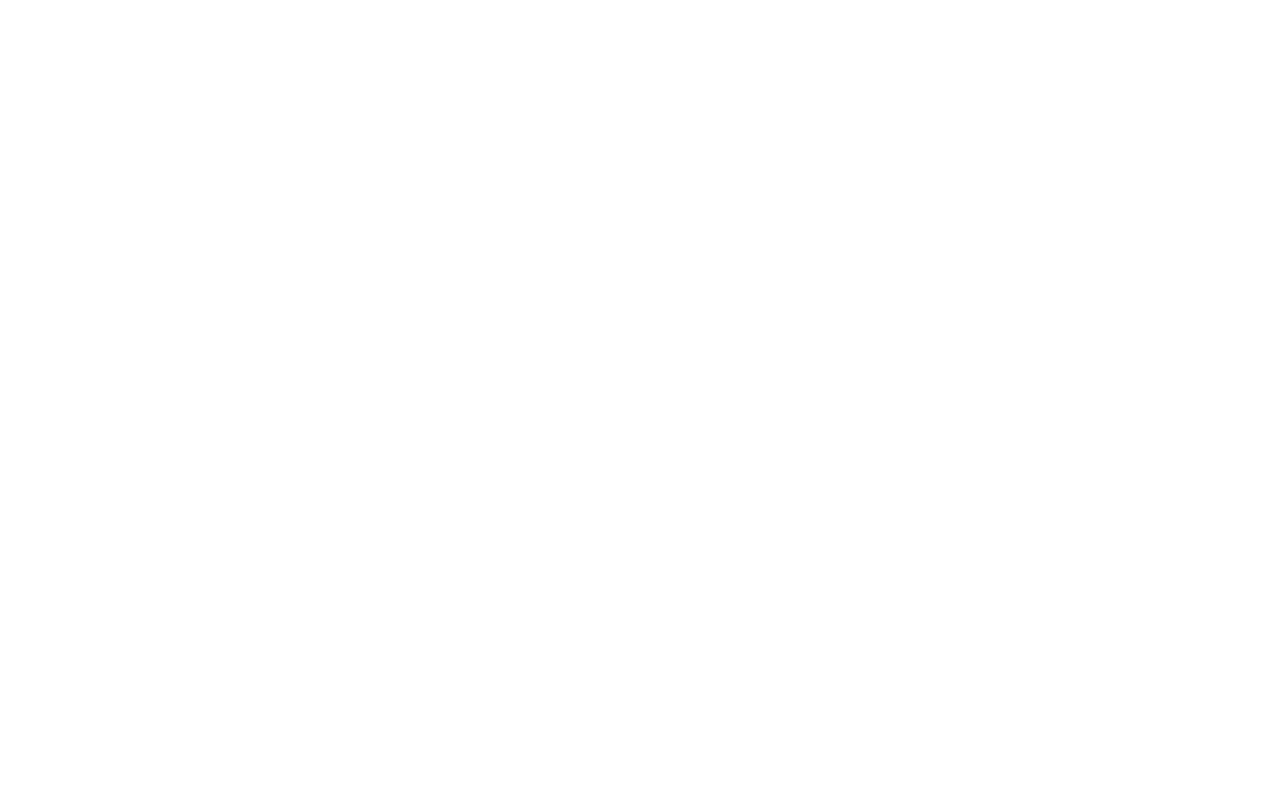
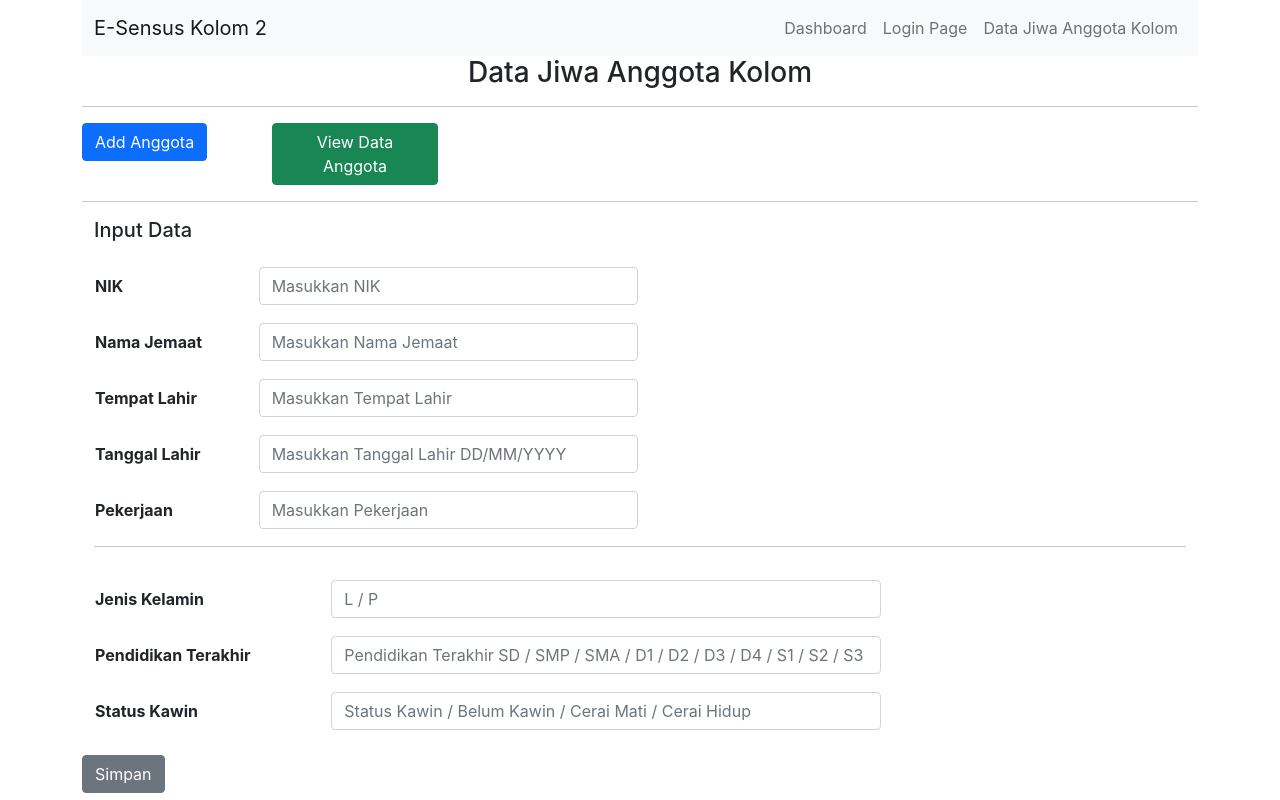
Before and after one commit to aldiock/ProjectFinal_BackEnd, a React (Create React App) app: page /adddataanggota in a window 1280 px wide. Built offline with nearby package versions, Linux system fonts and the light colour scheme.

Commit message:
Update Integrasi &  Push Data to Firebase

```diff
--- a/package.json
+++ b/package.json
@@ -6,6 +6,8 @@
     "@testing-library/jest-dom": "^5.12.0",
     "@testing-library/react": "^11.2.6",
     "@testing-library/user-event": "^12.8.3",
+    "firebase": "^8.5.0",
+    "history": "^5.0.0",
     "react": "^17.0.2",
     "react-dom": "^17.0.2",
     "react-router-dom": "^5.2.0",
--- a/src/App.js
+++ b/src/App.js
@@ -1,5 +1,5 @@
 import React from "react";
-import Routes from "./Routes";
+import Routes from "./Config/Routes";
 
 const App = () => {
   return <Routes />
--- a/src/Routes/index.js
+++ b/src/Config/Routes/index.js
@@ -1,8 +1,9 @@
 import React from "react";
 import { BrowserRouter as Router, Switch, Route } from "react-router-dom";
-import Login from "../components/pages/Login";
-import Dashboard from "../components/pages/Dashboard";
-import DataJiwaAnggotaKolom from "../components/pages/DataJiwaAnggotaKolom";
+import Login from "../../components/pages/Login";
+import Dashboard from "../../components/pages/Dashboard";
+import DataJiwaAnggotaKolom from "../../components/pages/DataJiwaAnggotaKolom";
+import AddDataAnggota from "../../components/pages/AddDataAnggota";
 
 const Routes = () => {
   return (
@@ -17,6 +18,9 @@ const Routes = () => {
         <Route exact path="/datajiwaanggotakolom">
           <DataJiwaAnggotaKolom />
         </Route>
+        <Route exact path="/adddataanggota">
+          <AddDataAnggota/>
+        </Route>
       </Switch>
     </Router>
   );
--- /dev/null
+++ b/src/Config/firebase/index.js
@@ -0,0 +1,16 @@
+import firebase from 'firebase';
+
+const firebaseConfig = {
+    apiKey: "AIzaSyC3LgXf7loNzVUIP2m1DWqm7By_M1BxeFI",
+    authDomain: "backend-1bb38.firebaseapp.com",
+    databaseURL: "https://backend-1bb38-default-rtdb.firebaseio.com",
+    projectId: "backend-1bb38",
+    storageBucket: "backend-1bb38.appspot.com",
+    messagingSenderId: "51792118256",
+    appId: "1:51792118256:web:a7da0eb4135a9614861d35"
+  };
+
+  // Initialize Firebase
+  firebase.initializeApp(firebaseConfig);
+
+  export default firebase;
--- a/src/components/molecules/PanelButton/index.js
+++ b/src/components/molecules/PanelButton/index.js
@@ -1,5 +1,4 @@
 import React from "react";
-import CustomButton from "../../atom/Button";
 
 const PanelButton = () => {
   return (
@@ -7,19 +6,26 @@ const PanelButton = () => {
       <div className="panel-body">
         <div className="row">
           <div className="col-md-2">
-            <CustomButton labelButton="Add Data" className="btn btn-primary" />
+            <a
+              href="/adddataanggota"
+              class="btn btn-primary "
+              tabindex="-1"
+              role="button"
+              aria-disabled="true"
+            >
+              Add Anggota
+            </a>
           </div>
           <div className="col-md-2">
-            <CustomButton labelButton="View Data" className="btn btn-primary" />
-          </div>
-          <div className="col-md-2">
-            <CustomButton labelButton="Edit Data" className="btn btn-success" />
-          </div>
-          <div className="col-md-2">
-            <CustomButton
-              labelButton="Delete Data"
-              className="btn btn-danger"
-            />
+            <a
+              href="/datajiwaanggotakolom"
+              class="btn btn-success "
+              tabindex="-1"
+              role="button"
+              aria-disabled="true"
+            >
+              View Data Anggota
+            </a>
           </div>
         </div>
         <hr />
--- a/src/components/pages/AddDataAnggota/index.js
+++ b/src/components/pages/AddDataAnggota/index.js
@@ -0,0 +1,172 @@
+import React, { useState, useEffect } from "react";
+import { default as InputText } from "../../atom/InputText";
+import NavBar from "../../molecules/NavigationBar";
+import PanelButton from "../../molecules/PanelButton";
+import CustomButton from "../../atom/Button";
+import firebase from "../../../Config/firebase";
+
+const AddDataAnggota = () => {
+  const [nik, setNIK] = useState("");
+  const [namaJemaat, setNamaJemaat] = useState("");
+  const [tempatLahir, setTempatLahir] = useState("");
+  const [tanggalLahir, setTanggalLahir] = useState("");
+  const [pekerjaan, setPekerjaan] = useState("");
+  const [jenisKelamin, setJenisKelamin] = useState("");
+  const [pendidikan, setPendidikan] = useState("");
+  const [statusKawin, setStatusKawin] = useState("");
+  const [anggota, setAnggota] = useState([]);
+
+  const handleSubmit = () => {
+    const data = {
+      nik: nik,
+      namaJemaat: namaJemaat,
+      tempatLahir: tempatLahir,
+      tanggalLahir: tanggalLahir,
+      pekerjaan: pekerjaan,
+      jenisKelamin: jenisKelamin,
+      pendidikan: pendidikan,
+      statusKawin: statusKawin,
+    };
+
+    firebase.database().ref("anggota").push(data);
+  };
+
+  //   useEffect(() => {
+  //     firebase
+  //       .database()
+  //       .ref("anggota")
+  //       .on("value", (res) => {
+  //         if (res.val()) {
+  //           //Ubah data jadi Array
+  //           const rawData = res.val();
+  //           const anggotaArr = [];
+  //           Object.keys(rawData).map((item) => {
+  //             anggotaArr.push({
+  //               id: item,
+  //               ...rawData[item],
+  //             });
+  //           });
+  //           setAnggota(anggotaArr);
+  //         }
+  //       });
+  //   }, []);
+
+  return (
+    <div className="container-sm">
+      <NavBar />
+      <h3 className="text-center">Data Jiwa Anggota Kolom</h3>
+      <hr />
+      <PanelButton />
+      <div class="container-md">
+        <h5 class="text-left">Input Data</h5>
+        <div>
+          <tr>
+            <th width="20%">NIK</th>
+            <th width="10%"></th>
+            <td>
+              <InputText
+                class="form-control"
+                placeholder="Masukkan NIK"
+                value={nik}
+                onChange={(event) => setNIK(event.target.value)}
+              />
+            </td>
+          </tr>
+          <tr>
+            <th width="20%">Nama Jemaat</th>
+            <th width="10%"></th>
+            <td>
+              <InputText
+                class="form-control"
+                placeholder="Masukkan Nama Jemaat"
+                value={namaJemaat}
+                onChange={(event) => setNamaJemaat(event.target.value)}
+              />
+            </td>
+          </tr>
+          <tr>
+            <th width="20%">Tempat Lahir</th>
+            <th width="10%"></th>
+            <td>
+              <InputText
+                class="form-control"
+                placeholder="Masukkan Tempat Lahir"
+                value={tempatLahir}
+                onChange={(event) => setTempatLahir(event.target.value)}
+              />
+            </td>
+          </tr>
+          <tr>
+            <th width="20%">Tanggal Lahir</th>
+            <th width="10%"></th>
+            <td>
+              <InputText
+                class="form-control"
+                placeholder="Masukkan Tanggal Lahir DD/MM/YYYY"
+                value={tanggalLahir}
+                onChange={(event) => setTanggalLahir(event.target.value)}
+              />
+            </td>
+          </tr>
+          <tr>
+            <th width="20%">Pekerjaan</th>
+            <th width="10%"></th>
+            <td>
+              <InputText
+                class="form-control"
+                placeholder="Masukkan Pekerjaan"
+                value={pekerjaan}
+                onChange={(event) => setPekerjaan(event.target.value)}
+              />
+            </td>
+          </tr>
+          <hr />
+          <tr>
+            <th width="20%">Jenis Kelamin</th>
+            <th width="10%"></th>
+            <td>
+              <InputText
+                class="form-control"
+                placeholder="L / P"
+                value={jenisKelamin}
+                onChange={(event) => setJenisKelamin(event.target.value)}
+              />
+            </td>
+          </tr>
+          <tr>
+            <th width="20%">Pendidikan Terakhir</th>
+            <th width="10%"></th>
+            <td>
+              <InputText
+                class="form-control"
+                placeholder="Pendidikan Terakhir SD / SMP / SMA / D1 / D2 / D3 / D4 / S1 / S2 / S3"
+                value={pendidikan}
+                onChange={(event) => setPendidikan(event.target.value)}
+              />
+            </td>
+          </tr>
+          <tr>
+            <th width="20%">Status Kawin</th>
+            <th width="10%"></th>
+            <td>
+              <InputText
+                class="form-control"
+                placeholder="Status Kawin / Belum Kawin / Cerai Mati / Cerai Hidup"
+                value={statusKawin}
+                onChange={(event) => setStatusKawin(event.target.value)}
+              />
+            </td>
+          </tr>
+          <br />
+        </div>
+      </div>
+      <CustomButton
+        labelButton="Simpan"
+        className="btn btn-secondary"
+        onClick={handleSubmit}
+      />
+    </div>
+  );
+};
+
+export default AddDataAnggota;
--- a/src/components/pages/Login/index.js
+++ b/src/components/pages/Login/index.js
@@ -1,14 +1,12 @@
-import React, { useState, useEffect } from "react";
+import React, { useState } from "react";
 import CustomButton from "../../atom/Button";
 import InputText from "../../atom/InputText";
 import NavBar from "../../molecules/NavigationBar";
-import { useHistory } from "react-router-dom";
 
 const Login = () => {
   const [email, setEmail] = useState("");
   const [password, setPassword] = useState("");
 
-  let history = useHistory();
 
   const handleSubmit = () => {
     const data = {
```
Also changed, not shown: src/components/pages/DataJiwaAnggotaKolom/index.js (+0 -25 lines), 1 other file (tests, documents, lock files or other folders).
